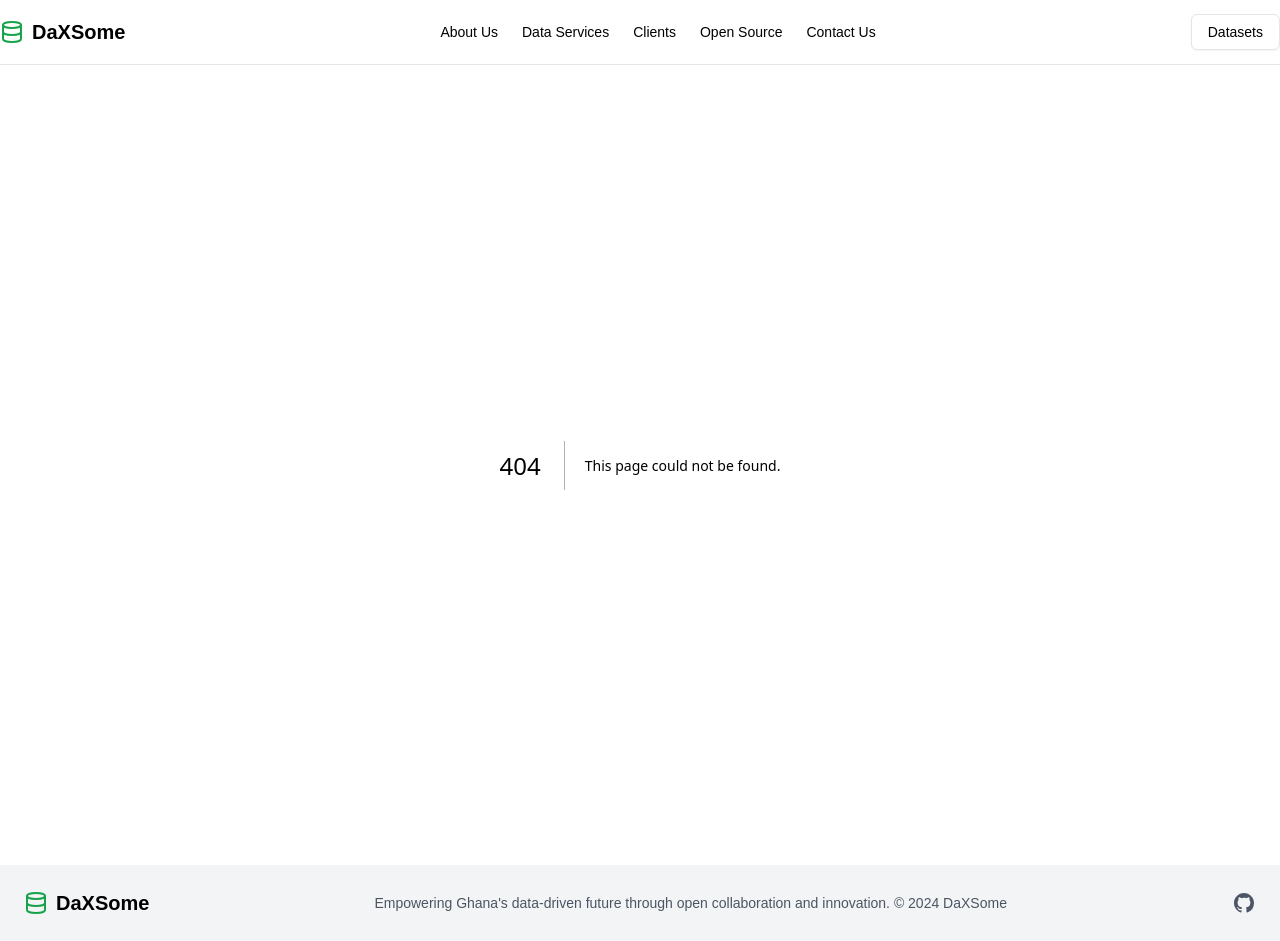
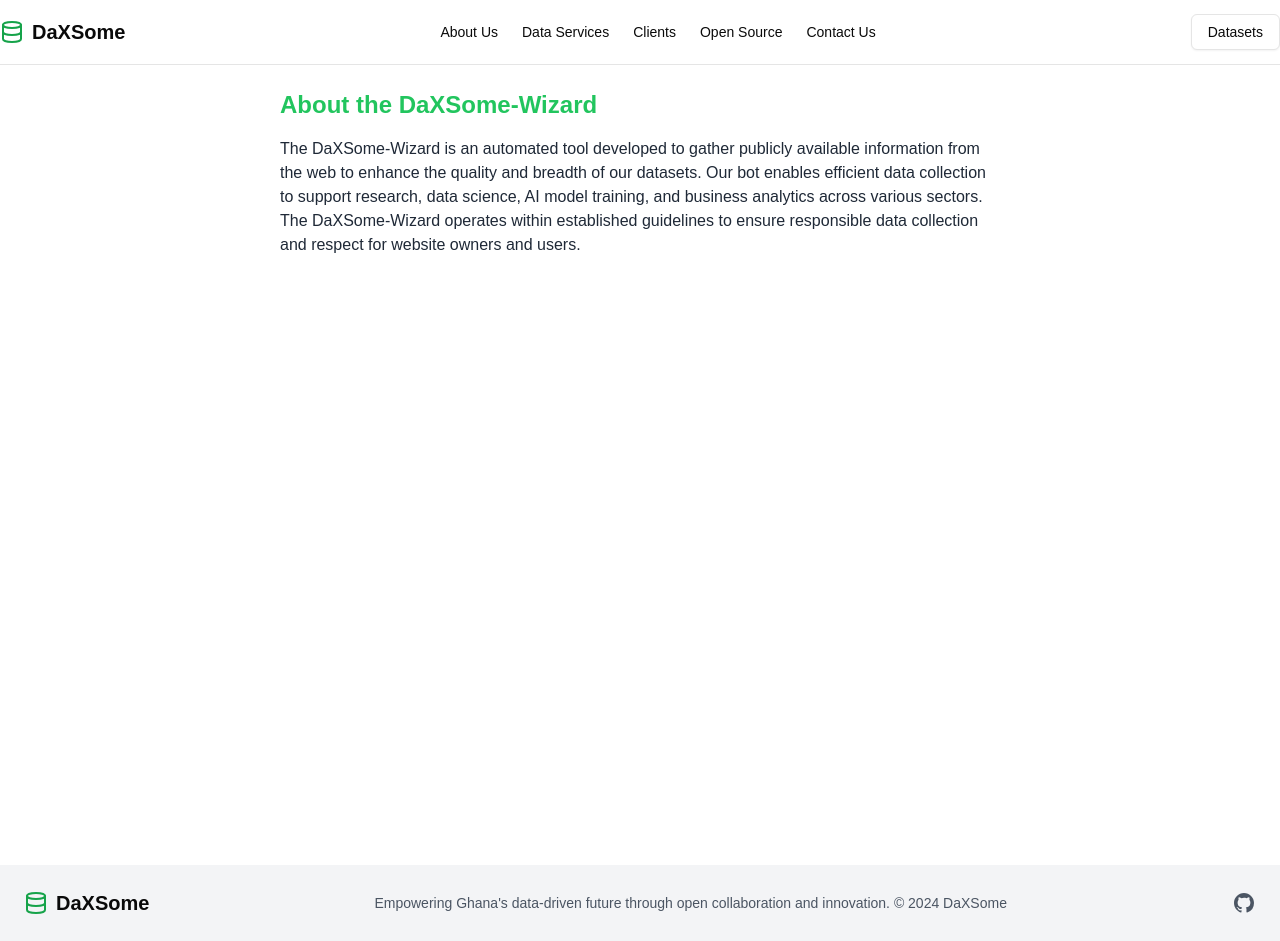
Before and after one commit to DaXSome/DaXSome, a Next.js app: page /bot in a window 1280 px wide. Before the commit this address had no page. Built offline with nearby package versions, Linux system fonts and the light colour scheme.

Commit message:
feat: Add bot description

```diff
--- /dev/null
+++ b/src/app/bot/page.tsx
@@ -0,0 +1,20 @@
+export default function Page() {
+  return (
+    <div className="max-w-3xl h-screen mx-auto p-6 text-gray-800">
+      <section>
+        <h2 className="text-2xl font-semibold text-green-500 mb-4">
+          About the DaXSome-Wizard
+        </h2>
+        <p >
+          The DaXSome-Wizard is an automated tool developed to gather publicly
+          available information from the web to enhance the quality and breadth
+          of our datasets. Our bot enables efficient data collection to support
+          research, data science, AI model training, and business analytics
+          across various sectors. The DaXSome-Wizard operates within
+          established guidelines to ensure responsible data collection and
+          respect for website owners and users.
+        </p>
+      </section>
+    </div>
+  );
+}
```
